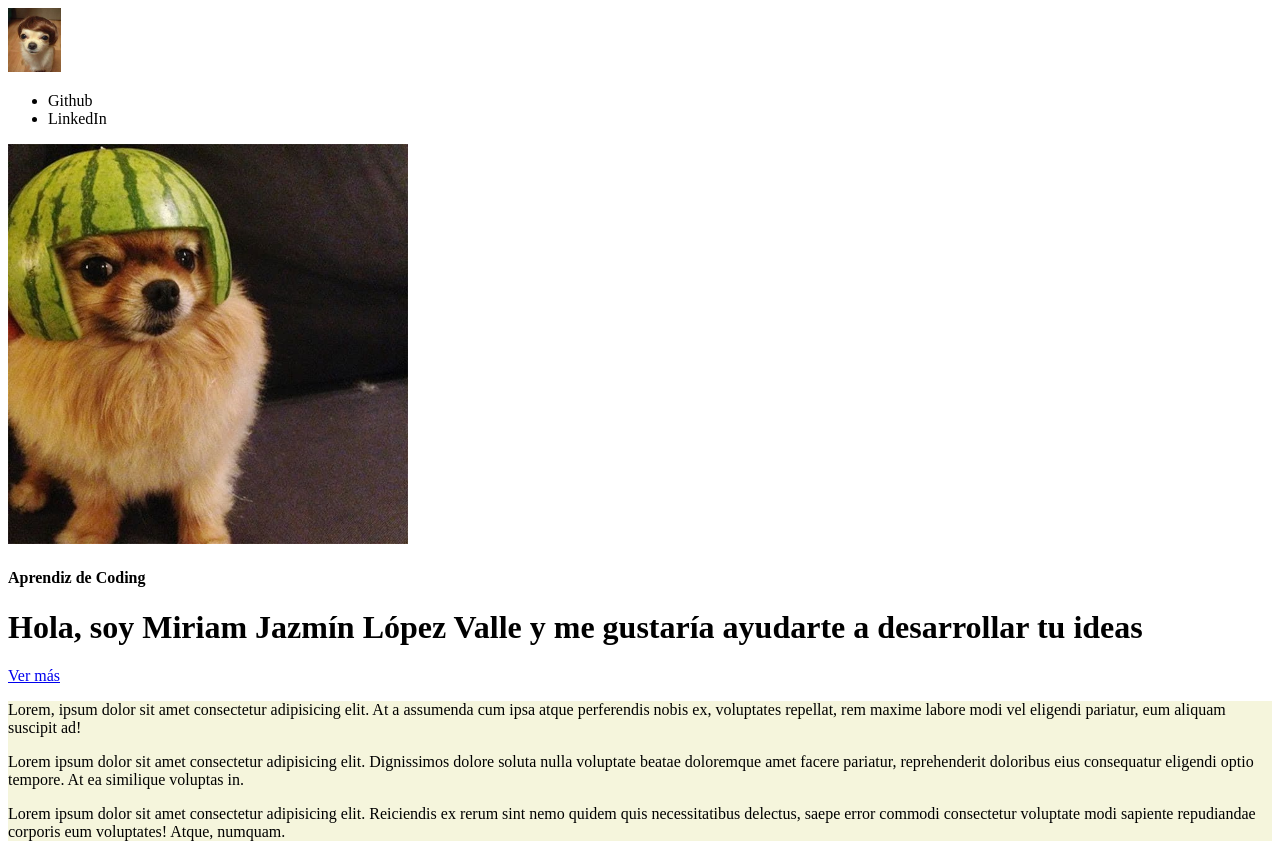
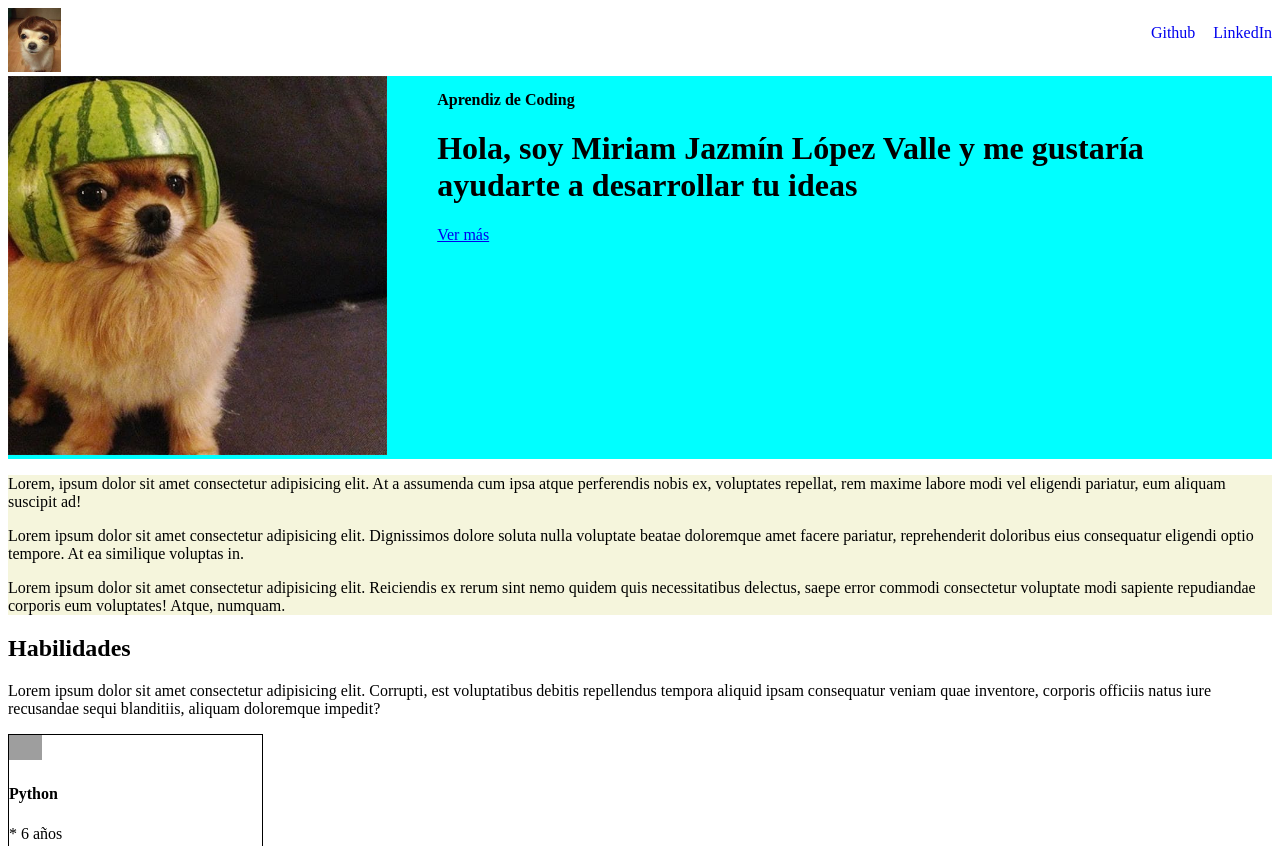
Before and after one commit to Jazzmyr/portfolio, a plain HTML site: page index.html in a window 1280 px wide. Shown: the top 846 px of the page. Drawn offline with Linux system fonts and the light colour scheme; grey boxes are pictures that could not be loaded.

Commit message:
estilos para head y nav

```diff
--- a/index.html
+++ b/index.html
@@ -18,18 +18,24 @@
             scr: Orifen de la imagen
             alt: Descripcion de la imagen
         -->
-        <ul>
-            <li>Github</li>
-            <li>LinkedIn</li>
+        <ul style="display: inline; float: right; height: 36 px;">
+            <li style="display: inline; padding: 4px; margin-right: 10px; height: 36px;">
+                <a href="#" style="text-decoration: none">Github</a>
+                </li>
+            <li style="display: inline;height: 36px;">
+                <a href="#" style="text-decoration: none ;">LinkedIn</a>
+                </li>
         </ul>
         <!--
             ul: unordered list
         -->
         <!--Finaliza navbar-->
     </nav>
-    <header>
-        <img src="img/perrito2.jpg" alt="Este soy yo" height="400px">
-        <h4>
+    <header style="background-color: aqua;">
+
+        <img src="img/perrito2.jpg" alt="Este soy yo" width="30%">
+        <div style="display: inline; position: absolute;padding: 15px 50px 15px 50px;">
+        <h4 style="display: inline;">
             Aprendiz de Coding
         </h4>
         <h1>
@@ -38,6 +44,8 @@
         <a href="https://github.com/Jazzmyr">
             Ver más
         </a>
+        </div>
+        </div>
         <!--
             a: Hipervínculos
         -->
```
